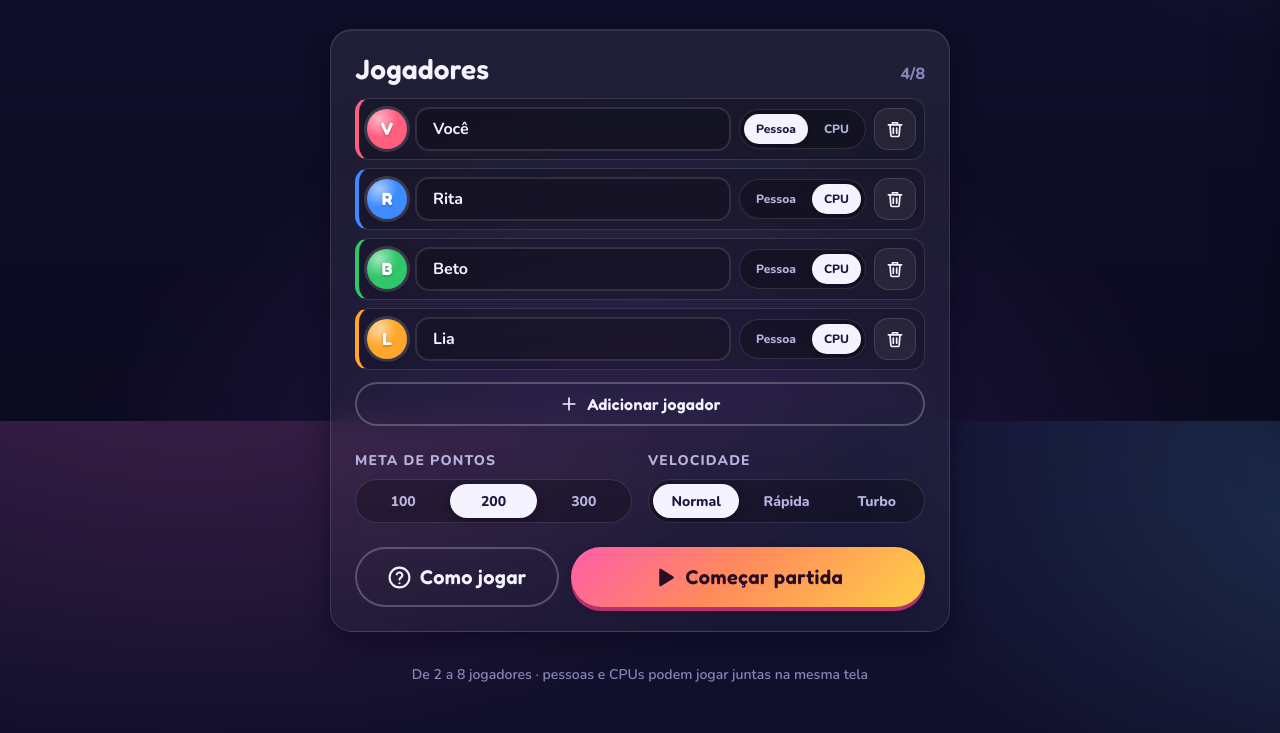
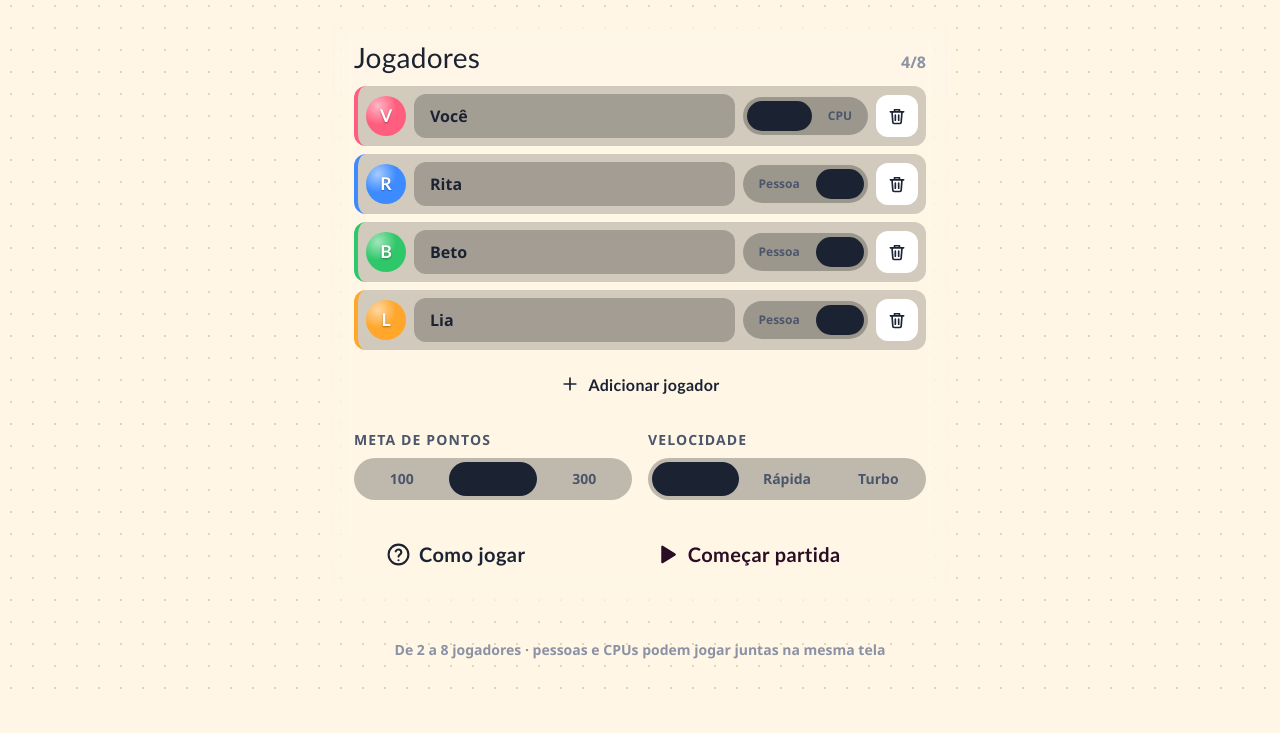
Before and after one commit to gabrielteotonio10/Vira-7, a website: page index.html in a window 1280 px wide. Shown: the part 379-1112 px from the top of the page. After the commit the page ends 1088 px from the top, so only its background shows below. Drawn offline with nearby package versions, Linux system fonts and the light colour scheme.

Commit message:
style: define a identidade visual de jogo de tabuleiro
Papel creme com trama de pontos, tinta como cor de texto e de contorno, cores de marca chapadas com seus tons escuros, cores de cada número de carta e de cada jogador, sombras duras no lugar de degradês e as fontes Lilita One e Figtree. Os nomes antigos de variáveis continuam como apelidos para o JavaScript.

```diff
--- a/css/base.css
+++ b/css/base.css
@@ -1,5 +1,5 @@
 /* ==========================================================================
-   Vira-7 — Base: reset, tipografia e fundo da aplicação
+   Vira-7 — Base: reset, tipografia e fundo
    ========================================================================== */
 
 *,
@@ -19,15 +19,13 @@ body {
   min-height: 100%;
   font-family: var(--font-ui);
   font-size: var(--fs-md);
-  line-height: 1.5;
-  color: var(--text);
-  background-color: var(--bg-0);
-  background-image:
-    radial-gradient(1200px 700px at 15% -10%, rgba(255, 94, 168, 0.18), transparent 60%),
-    radial-gradient(900px 600px at 110% 10%, rgba(94, 231, 255, 0.14), transparent 60%),
-    radial-gradient(1000px 800px at 50% 120%, rgba(155, 92, 255, 0.22), transparent 60%),
-    linear-gradient(180deg, var(--bg-1), var(--bg-0));
-  background-attachment: fixed;
+  font-weight: 600;
+  line-height: 1.45;
+  color: var(--ink);
+  /* Papel creme com uma trama de pontos, como o verso de um tabuleiro. */
+  background-color: var(--paper);
+  background-image: radial-gradient(var(--line) 1.2px, transparent 1.3px);
+  background-size: 22px 22px;
   overflow-x: hidden;
   -webkit-font-smoothing: antialiased;
   -webkit-tap-highlight-color: transparent;
@@ -39,13 +37,17 @@ h3,
 h4 {
   margin: 0;
   font-family: var(--font-display);
-  font-weight: 600;
-  line-height: 1.1;
+  font-weight: 400;
+  line-height: 1.05;
   letter-spacing: 0.01em;
 }
 
 p {
   margin: 0;
+}
+
+a {
+  color: var(--blue-d);
 }
 
 button,
@@ -65,12 +67,13 @@ svg {
 }
 
 :focus-visible {
-  outline: 3px solid var(--brand-3);
+  outline: 3px solid var(--blue);
   outline-offset: 2px;
 }
 
 ::selection {
-  background: rgba(255, 94, 168, 0.4);
+  background: var(--yellow);
+  color: var(--ink);
 }
 
 .sr-only {
@@ -95,10 +98,9 @@ svg {
   flex: none;
 }
 
-/* Barra de rolagem discreta */
 * {
   scrollbar-width: thin;
-  scrollbar-color: rgba(255, 255, 255, 0.2) transparent;
+  scrollbar-color: var(--ink-3) transparent;
 }
 
 *::-webkit-scrollbar {
@@ -107,8 +109,17 @@ svg {
 }
 
 *::-webkit-scrollbar-thumb {
-  background: rgba(255, 255, 255, 0.18);
+  background: var(--ink-3);
   border-radius: 10px;
   border: 2px solid transparent;
   background-clip: padding-box;
 }
+
+/* Preferência "Reduzir movimento" dos ajustes (além da do sistema, em animations.css). */
+.reduced-motion *,
+.reduced-motion *::before,
+.reduced-motion *::after {
+  animation-duration: 1ms !important;
+  animation-iteration-count: 1 !important;
+  transition-duration: 1ms !important;
+}
--- a/css/tokens.css
+++ b/css/tokens.css
@@ -1,94 +1,90 @@
 /* ==========================================================================
-   Vira-7 — Design tokens
-   Cores, tipografia, espaçamentos, sombras e tempos de animação.
+   Vira-7 — Identidade visual
+   Um jogo de tabuleiro impresso: papel creme, contorno de tinta, cores chapadas
+   e sombras duras. Sem degradês, sem brilhos, sem vidro.
    ========================================================================== */
 
 :root {
-  color-scheme: dark;
+  color-scheme: light;
 
-  /* ---- Mesa e superfícies ---- */
-  --bg-0: #0b0a1f;
-  --bg-1: #141233;
-  --bg-2: #1d1a47;
-  --felt-1: #1b1f5c;
-  --felt-2: #0f1238;
-  --surface: rgba(255, 255, 255, 0.06);
-  --surface-strong: rgba(255, 255, 255, 0.1);
-  --surface-solid: #221f52;
-  --border: rgba(255, 255, 255, 0.12);
-  --border-strong: rgba(255, 255, 255, 0.24);
+  /* ---- Papel e tinta ---- */
+  --paper: #fff6e5;
+  --paper-2: #f6e9cf;
+  --surface: #ffffff;
+  --ink: #1b2333;
+  --ink-2: #4b566b;
+  --ink-3: #8a92a3;
+  --line: #e2d4b8;
 
-  /* ---- Texto ---- */
-  --text: #f5f3ff;
-  --text-muted: #b8b4e0;
-  --text-dim: #8a86b8;
-  --text-on-light: #1a1840;
+  /* ---- Cores da marca (cada uma com seu tom escuro, para o relevo) ---- */
+  --red: #dc3a32;
+  --red-d: #b02921;
+  --yellow: #ffc530;
+  --yellow-d: #d29404;
+  --green: #22b573;
+  --green-d: #14854d;
+  --blue: #2f7df6;
+  --blue-d: #1b57c2;
+  --purple: #9457f5;
+  --purple-d: #6c38cf;
+  --pink: #ff7096;
+  --ice: #8fdcff;
+  --ice-d: #2c9fdc;
 
-  /* ---- Marca ---- */
-  --brand-1: #ff5ea8;
-  --brand-2: #ffb547;
-  --brand-3: #5ee7ff;
-  --brand-gradient: linear-gradient(135deg, #ff5ea8 0%, #ff8a5c 45%, #ffcf47 100%);
-  --rainbow: linear-gradient(90deg, #ff5e7e, #ffb547, #ffe45e, #5eff9b, #5ee7ff, #8a7bff, #ff5ec8);
+  /* ---- Mesa de jogo ---- */
+  --night: #141c2a;
+  --night-2: #202b3e;
+  --felt: #20a070;
+  --felt-d: #178058;
 
-  /* ---- Estados ---- */
-  --success: #3ee08f;
-  --success-strong: #16b86a;
-  --danger: #ff4d6d;
-  --danger-strong: #d61f45;
-  --warning: #ffc53d;
-  --ice: #7fd8ff;
-  --ice-strong: #2fb4f5;
-  --magic: #c77dff;
-  --gold: #ffd166;
-
-  /* ---- Cores das cartas numéricas (0 a 12) ---- */
-  --n0: #8f9bb3;
-  --n1: #ff5e7e;
-  --n2: #ff7a45;
-  --n3: #ffa62b;
-  --n4: #f2c12e;
-  --n5: #9ad334;
-  --n6: #2fc76a;
-  --n7: #12c2a6;
-  --n8: #1fb6e0;
-  --n9: #3d8bff;
-  --n10: #6c6cff;
-  --n11: #9b5cff;
-  --n12: #e05cf0;
-
-  /* ---- Cartas especiais ---- */
-  --mod-1: #ffd166;
-  --mod-2: #ff9f43;
-  --x2-1: #ff7a59;
-  --x2-2: #ff4fa3;
-  --freeze-1: #9be7ff;
-  --freeze-2: #2f9bf5;
-  --flip3-1: #c77dff;
-  --flip3-2: #ff4fa3;
-  --chance-1: #5ef2b0;
-  --chance-2: #12b5a5;
+  /* ---- Cartas numéricas (0 a 12). O 7, símbolo do jogo, é a carta amarela. ---- */
+  --n0: #8a93a5;
+  --n1: #f0483e;
+  --n2: #ff7a2f;
+  --n3: #f5a300;
+  --n4: #9acb1e;
+  --n5: #22b573;
+  --n6: #0fa89c;
+  --n7: #ffc530;
+  --n8: #18a8e6;
+  --n9: #2f7df6;
+  --n10: #5b5fef;
+  --n11: #9457f5;
+  --n12: #e04bc4;
 
   /* ---- Cores dos jogadores ---- */
-  --p1: #ff5e7e;
-  --p2: #3d8bff;
-  --p3: #2fc76a;
-  --p4: #ffa62b;
-  --p5: #9b5cff;
-  --p6: #12c2a6;
-  --p7: #e05cf0;
-  --p8: #f2c12e;
+  --p1: #e5484d;
+  --p2: #2f7df6;
+  --p3: #1fa35c;
+  --p4: #f08c00;
+  --p5: #8b5cf6;
+  --p6: #0e9aa7;
+  --p7: #e64980;
+  --p8: #b8890b;
+
+  /* ---- Nomes usados pelo JavaScript (avisos, histórico, medidor de risco) ---- */
+  --text: var(--ink);
+  --text-muted: var(--ink-2);
+  --text-dim: var(--ink-3);
+  --success: var(--green);
+  --danger: var(--red);
+  --warning: #f5a300;
+  --gold: var(--yellow-d);
+  --brand-2: var(--yellow-d);
+  --brand-3: var(--blue);
+  --magic: var(--purple);
+  --chance-1: var(--green-d);
 
   /* ---- Tipografia ---- */
-  --font-display: 'Fredoka', 'Baloo 2', 'Trebuchet MS', system-ui, sans-serif;
-  --font-ui: 'Nunito', 'Segoe UI', system-ui, -apple-system, sans-serif;
+  --font-display: 'Lilita One', 'Arial Rounded MT Bold', 'Trebuchet MS', system-ui, sans-serif;
+  --font-ui: 'Figtree', 'Segoe UI', system-ui, -apple-system, sans-serif;
   --fs-xs: 0.75rem;
   --fs-sm: 0.875rem;
   --fs-md: 1rem;
   --fs-lg: 1.25rem;
   --fs-xl: 1.75rem;
   --fs-2xl: 2.5rem;
-  --fs-hero: clamp(3rem, 9vw, 6.5rem);
+  --fs-hero: clamp(3.2rem, 10vw, 6rem);
 
   /* ---- Espaçamento ---- */
   --space-1: 4px;
@@ -101,28 +97,29 @@
 
   /* ---- Formas ---- */
   --radius-sm: 8px;
-  --radius-md: 14px;
-  --radius-lg: 22px;
-  --radius-xl: 32px;
+  --radius-md: 12px;
+  --radius-lg: 18px;
+  --radius-xl: 24px;
   --radius-pill: 999px;
+  /* Espessura do traço de tinta */
+  --stroke: 2.5px;
 
-  /* ---- Sombras ---- */
-  --shadow-sm: 0 2px 6px rgba(5, 4, 20, 0.35);
-  --shadow-md: 0 10px 24px rgba(5, 4, 20, 0.45);
-  --shadow-lg: 0 24px 60px rgba(5, 4, 20, 0.6);
-  --glow-brand: 0 0 0 2px rgba(255, 94, 168, 0.5), 0 0 32px rgba(255, 94, 168, 0.45);
+  /* ---- Relevo: sombra dura, como um adesivo ---- */
+  --lift-sm: 0 3px 0 var(--ink);
+  --lift: 0 5px 0 var(--ink);
+  --lift-lg: 0 8px 0 var(--ink);
+  --rest: 0 5px 0 var(--line);
 
   /* ---- Cartas ---- */
   --card-w: 64px;
   --card-ratio: 1.4;
-  --card-radius: 12%;
 
   /* ---- Movimento ---- */
   --ease-out: cubic-bezier(0.22, 1, 0.36, 1);
   --ease-in-out: cubic-bezier(0.65, 0, 0.35, 1);
   --ease-spring: cubic-bezier(0.34, 1.56, 0.64, 1);
-  --dur-fast: 160ms;
-  --dur-med: 320ms;
+  --dur-fast: 140ms;
+  --dur-med: 280ms;
   --dur-slow: 600ms;
 
   /* ---- Camadas ---- */
@@ -135,6 +132,5 @@
   --z-toast: 90;
   --z-fx: 95;
 
-  --topbar-h: 64px;
-  --dock-h: 148px;
+  --topbar-h: 62px;
 }
```
